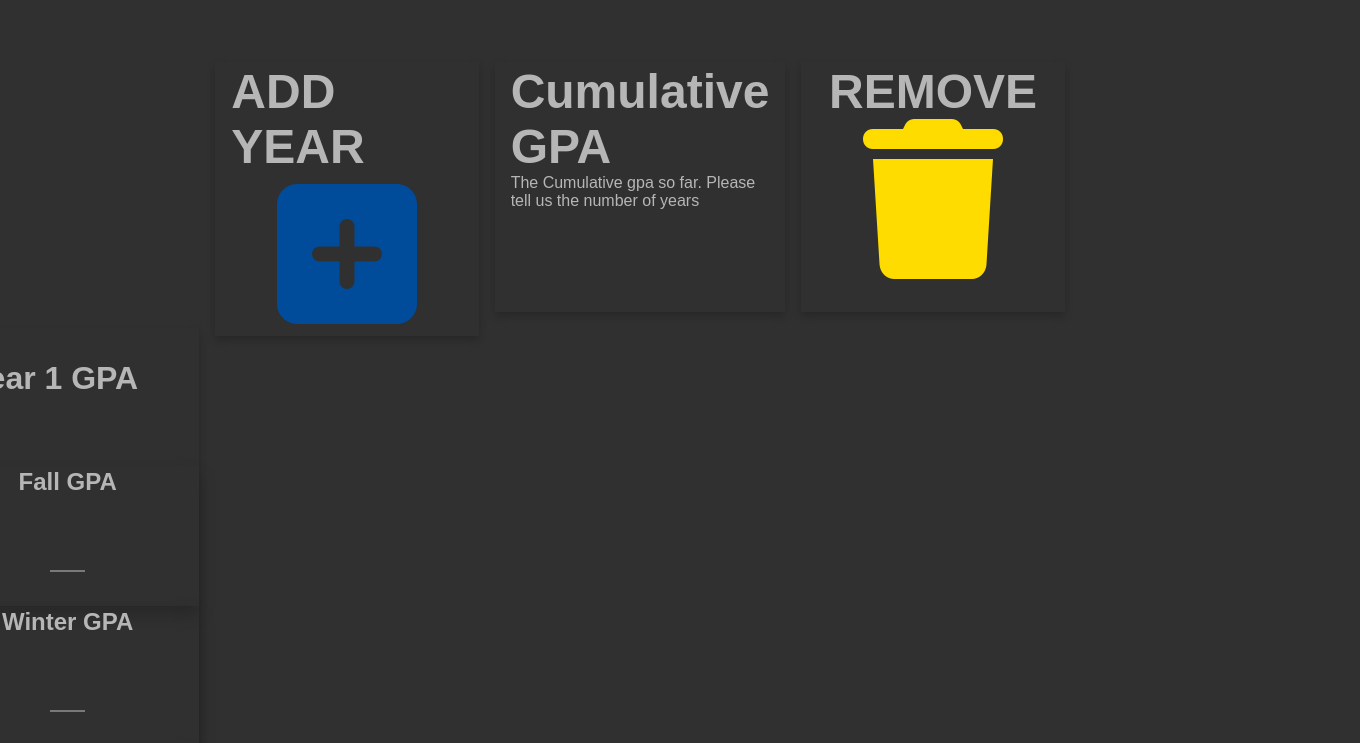
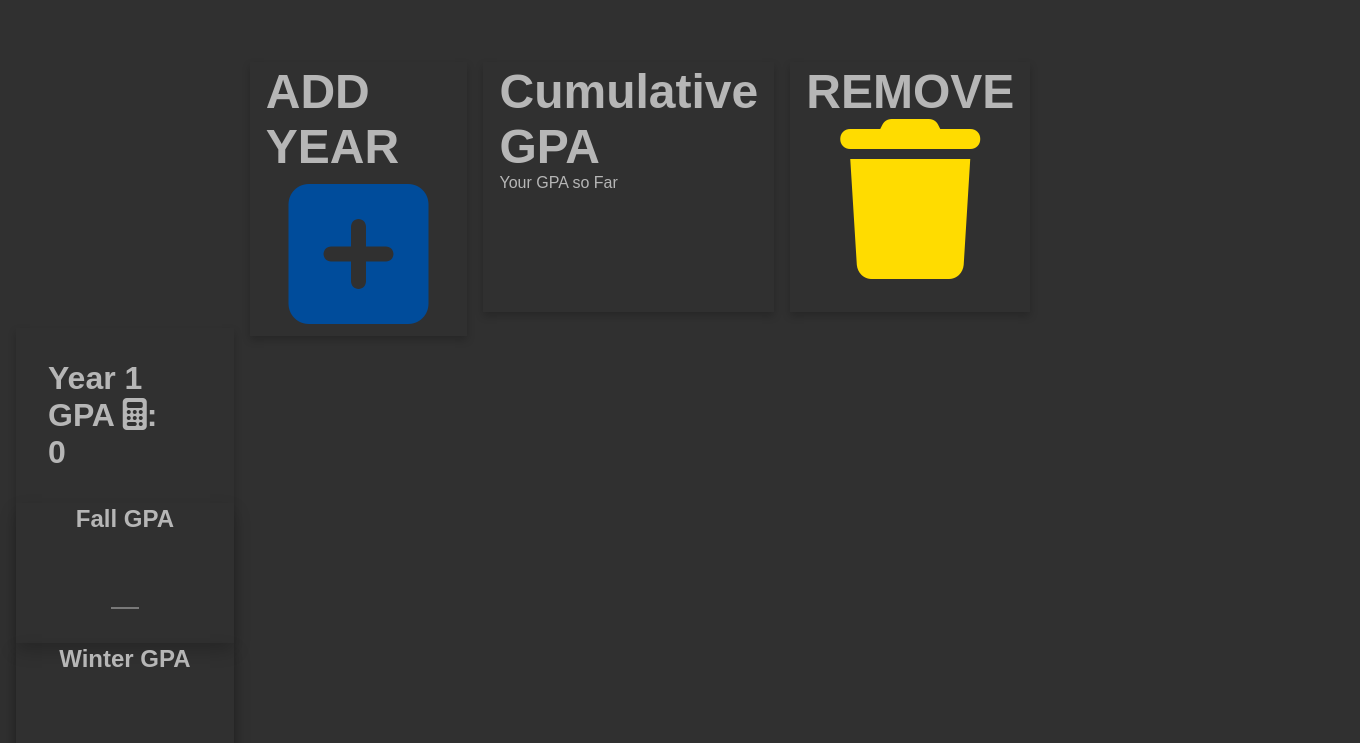
Before and after one commit to Ewcw17/tmu-gpa-calc, a plain HTML site: page src/html/cumulgpa.html in a window 1280 px wide. Both pictures are taken after a click on the button 346 px from the left and 387 px from the top of the page. Shown: the top 743 px of the page, 1360 px wide, since content can reach past the window. Drawn offline with Linux system fonts and the light colour scheme.

Commit message:
more_year_gpa_almost_done

```diff
--- a/src/css/cumulgpa.css
+++ b/src/css/cumulgpa.css
@@ -28,7 +28,7 @@
     min-height: 100vh;
     grid-gap:1em;
     padding: 1em;
-    margin: -5em;
+    margin-top: -5em;
   }
   .title-container-1 {
     display: grid;
@@ -114,7 +114,7 @@
 
 }
 
-.button {
+.button  {
     background-color: rgb(0,76,155); /* Green */
     border: none;
     color: rgb(180, 180, 180);
@@ -135,6 +135,16 @@
 	cursor: pointer;
 	outline: inherit;
   }
+
+  .remove_button {
+    background: none;
+	color: inherit;
+	border: none;
+	padding: 0;
+	font: inherit;
+	cursor: pointer;
+	outline: inherit;
+  }
 .fa-square-plus:before {
 
     font-size: 10em;
--- a/src/html/cumulgpa.html
+++ b/src/html/cumulgpa.html
@@ -27,7 +27,7 @@
               <!-- <img src="img_avatar.png" alt="Avatar" style="width:100%"> -->
               <div class="card-container">
                 <h1 class="question"><b>Cumulative GPA</b></h1>
-                <p>The Cumulative gpa so far. Please tell us the number of years</p>
+                <p>Your GPA so Far</p>
                 <!-- <input type="text" class="numberofyears"> -->
               </div>
             </div>
@@ -39,7 +39,7 @@
                 <!-- <img src="img_avatar.png" alt="Avatar" style="width:100%"> -->
                 <div class="card-container">
                   <h1 class="question"><b>REMOVE </b></h1>
-                  <button class="add_button">  <i class="fa-solid fa-trash"></i> </button>
+                  <button class="remove_button">  <i class="fa-solid fa-trash"></i> </button>
 
                   <!-- <button class="button"></button> -->
 
--- a/src/js/cumul.js
+++ b/src/js/cumul.js
@@ -1,18 +1,25 @@
 // constants and variables
 let number = 0;
+let listofyeargpa = new Array
+const regex = "/(\d+)/)[0]"
 const seasons = ["Fall GPA", "Winter GPA", "Spring/Summer GPA","Calculate"]
 const main_container = document.querySelector(".container");
 const add_year_button = document.querySelector(".add_button");
+const remove_year_button = document.querySelector(".remove_button");
 //add year
 
 
 function add_year(e) {
     console.log("here")
     e.preventDefault();
-
     // take input from inputs
 
     number+=1;
+    //p
+    const year_gpa = document.createElement('p');
+    year_gpa.innerText = 0;
+    year_gpa.classList.add("yeargpa-" + number );
+    listofyeargpa.push(year_gpa);
     // div
     const form_container = document.createElement("div");
     const year = document.createElement("div");
@@ -42,6 +49,8 @@ function add_year(e) {
 
     bold_year.innerText = "Year " + number + " GPA ";
     bold_year.appendChild(calc_icon);
+    bold_year.append(":");
+    bold_year.appendChild(year_gpa)
     b_term1.innerText = seasons[0];
     b_term2.innerText = seasons[1];
     b_term3.innerText = seasons[2];
@@ -59,7 +68,12 @@ function add_year(e) {
     h1_summer.classList.add("term-h-3");
     h1_year.classList.add("year-number")
     calc_icon.className = "fa-solid fa-calculator" ;
-
+    gpa_input_1.classList.add("gpa_input-1");
+    gpa_input_2.classList.add("gpa_input-2");
+    gpa_input_3.classList.add("gpa_input-3");
+    gpa_input_1.id = number + "-input-1";
+    gpa_input_2.id = number + "-input-2";
+    gpa_input_3.id = number + "-input-3";
 
     // Putting it all together
     h1_year.appendChild(bold_year);
@@ -78,10 +92,41 @@ function add_year(e) {
     card.appendChild(term3_container);
     form_container.appendChild(card);
     main_container.appendChild(form_container)
+
+    gpa_input_1.addEventListener("change",year_avg)
+    gpa_input_2.addEventListener("change",year_avg)
+    gpa_input_3.addEventListener("change",year_avg)
   }
-  add_year_button.addEventListener("click", add_year);
 
 
-// calculate average
 
-//calculate cum_avg
+// remove year
+ function remove_year(e){
+  e.preventDefault();
+  let form_container = document.querySelector(".form-container"+number)
+  main_container.removeChild(form_container)
+  number-=1;
+  listofyeargpa.pop()
+ }
+
+
+ function year_avg(e){
+  e.preventDefault();
+  let index = this.id.match(/(\d+)/);
+  num = parseInt(index);
+  let num1 =   ((document.getElementById(num + "-input-1").value) || 0)
+  let num2 =  ((document.getElementById(num + "-input-2").value) || 0)
+  let num3 =((document.getElementById(num + "-input-3").value ) || 0 )
+
+  num1 = Math.round(num1 * 100) / 100
+  num2 = Math.round(num2 * 100) / 100
+  num3 = Math.round(num3 * 100) / 100
+  console.log(num1+num2+num3)
+  listofyeargpa[num-1].innerText = (num1+num2+num3)/3
+
+
+ }
+
+   //event listeners
+   add_year_button.addEventListener("click", add_year);
+   remove_year_button.addEventListener("click", remove_year)
--- a/src/js/styles.js
+++ b/src/js/styles.js
@@ -7,7 +7,6 @@ const {GradeTable} = require('./GradeTable.js');
 
 const gr = new GradeTable();
 console.log(gr);
-
 
 // add_gpa_marker  selectors
 const gpa_name_input = document.querySelector(".coursecode-inputs");
```
Also changed, not shown: src/html/add_gpa_marker.html (+1 -0 lines).
